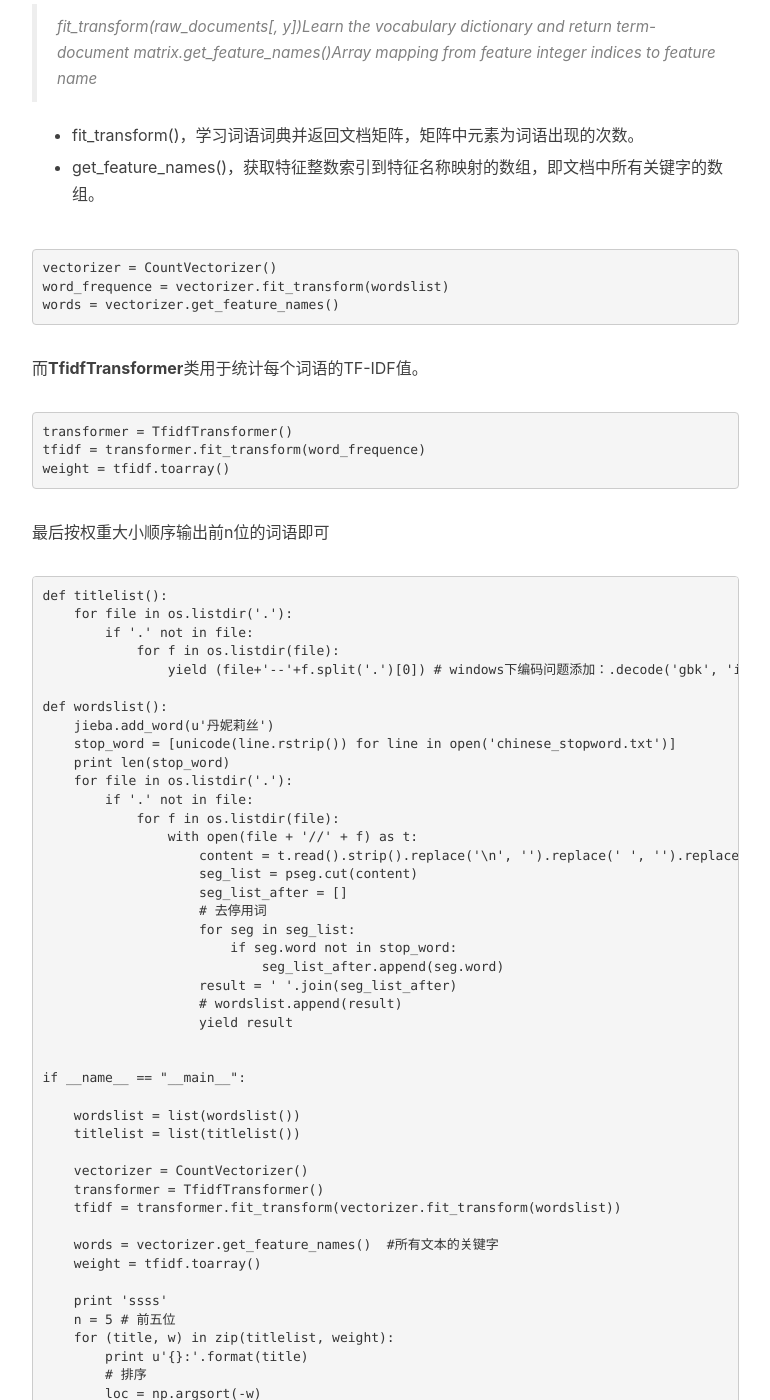
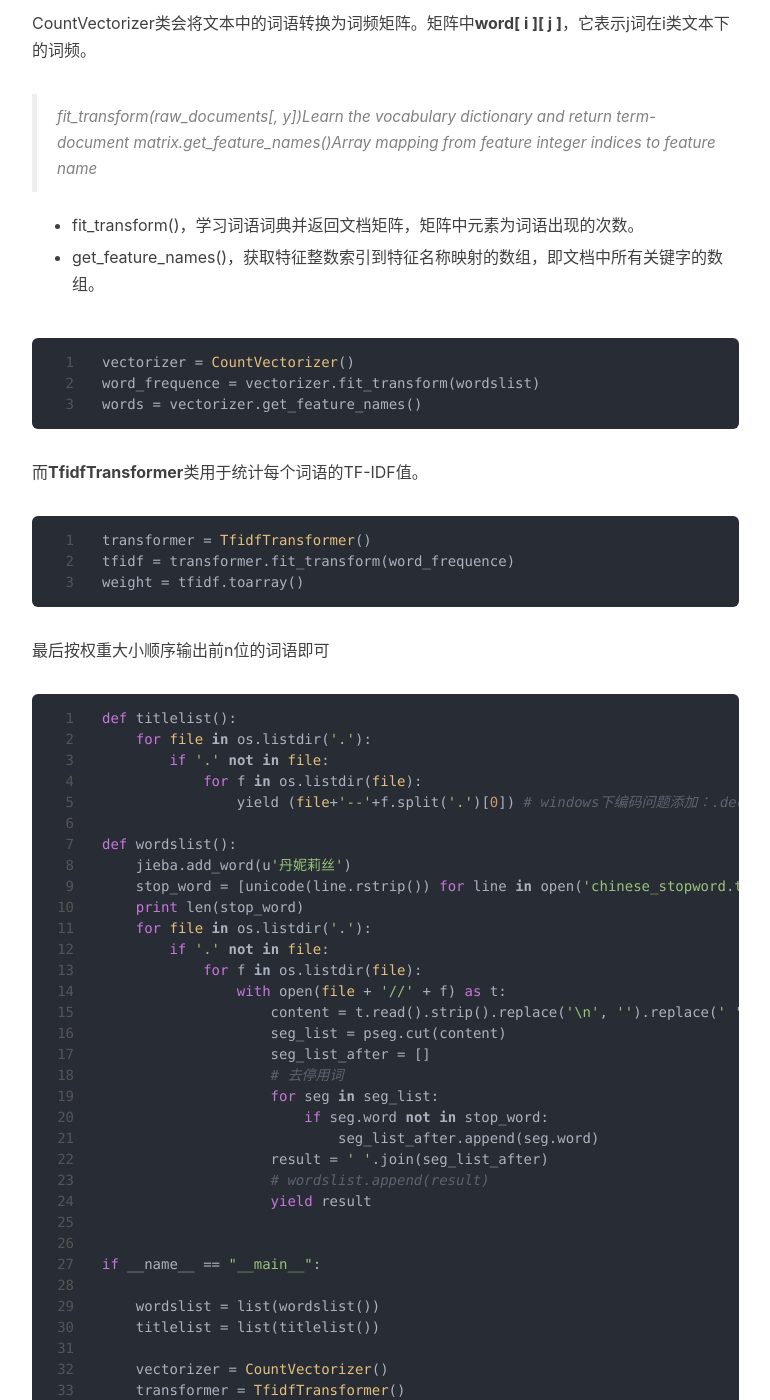
Before and after one commit to wzyonggege/wzyonggege.github.io, a Jekyll site: the page built from _posts/2017-06-10-tf-idf.markdown, in a window 1280 px wide and 1400 px high, scrolled down 3060 px. Shown: the whole window, without its empty margins (233-1003 px from the left). Built offline with Jekyll 4.4.1, drawn with Linux system fonts in a browser that asks for light colours; nearby versions of some CDN libraries; comment, search, counter and statistics services are not loaded; some of the changed text lies outside the part shown.

Commit message:
highlight code

````diff
--- a/_posts/2017-06-10-tf-idf.markdown
+++ b/_posts/2017-06-10-tf-idf.markdown
@@ -52,7 +53,7 @@ TF-IDF是一种统计方法，用以评估一字词对于一个文件集或一
 
 下面遍历所有文件里所有文档来分词
 
-<pre>
+```python
 import jieba
 
 wordslist = []
@@ -72,11 +73,11 @@ for file in os.listdir('.'):
             seg_list = jieba.cut(content, cut_all=True)
             result = ' '.join(seg_list)
             wordslist.append(result)
-</pre>
+```
 
 文档分词之后还需要去停用词来提高抽取准确性，这里先准备一个停用词字典。
 
-<pre>
+```python
 stop_word = [unicode(line.rstrip()) for line in open('chinese_stopword.txt')]
 
 ...
@@ -89,7 +90,7 @@ for seg in seg_list:
         seg_list_after.append(seg)
 result = ' '.join(seg_list_after)
 wordslist.append(result)
-</pre>
+```
 
 同时，我们还可以新增自选的词典，提高程序纠错能力，例如
 
@@ -111,23 +112,23 @@ CountVectorizer类会将文本中的词语转换为词频矩阵。矩阵中**wor
 
 - get_feature_names()，获取特征整数索引到特征名称映射的数组，即文档中所有关键字的数组。
 
-<pre>
+```python
 vectorizer = CountVectorizer()
 word_frequence = vectorizer.fit_transform(wordslist)
 words = vectorizer.get_feature_names()
-</pre>
+```
 
 而**TfidfTransformer**类用于统计每个词语的TF-IDF值。
 
-<pre>
+```python
 transformer = TfidfTransformer()
 tfidf = transformer.fit_transform(word_frequence)
 weight = tfidf.toarray()
-</pre>
+```
 
 最后按权重大小顺序输出前n位的词语即可
 
-<pre>
+```python
 def titlelist():
     for file in os.listdir('.'):
         if '.' not in file:
@@ -175,7 +176,7 @@ if __name__ == "__main__":
         for i in range(n):
             print u'-{}: {} {}'.format(str(i + 1), words[loc[i]], w[loc[i]])
         print '\n'
-</pre>
+```
 
 运行结果
 
--- a/_posts/2019-03-05-golang-http-server.markdown
+++ b/_posts/2019-03-05-golang-http-server.markdown
@@ -14,7 +14,7 @@ tags:
 
 ## 服务端
 
-<pre>
+```go
 package main
 
 import (
@@ -31,7 +31,7 @@ func main() {
 	http.HandleFunc("/", sayHello)
 	http.ListenAndServe(":8080", nil)
 }
-</pre>
+```
 
 - HandleFunc 将 handle function 注册给一个pattern（地址）
     - ServeMux，http 请求的多路复用器
````
Also changed, not shown: other parts of _posts/2017-06-10-tf-idf.markdown (+1 -0 lines), _posts/2018-10-03-quick-learn-go.md (+8 -2 lines), _posts/2019-03-07-Go-Mux-restful-api-1.md (+18 -18 lines).
